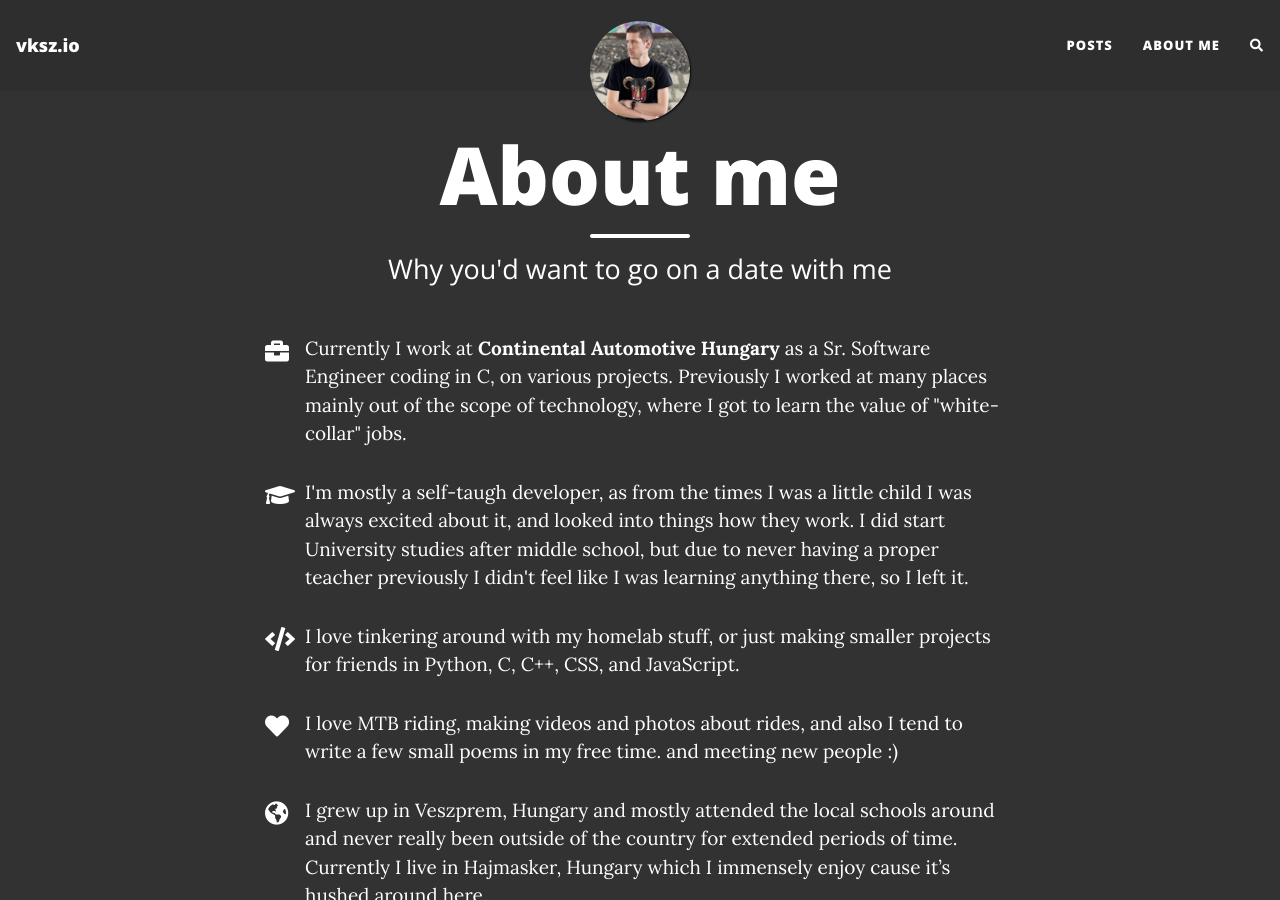
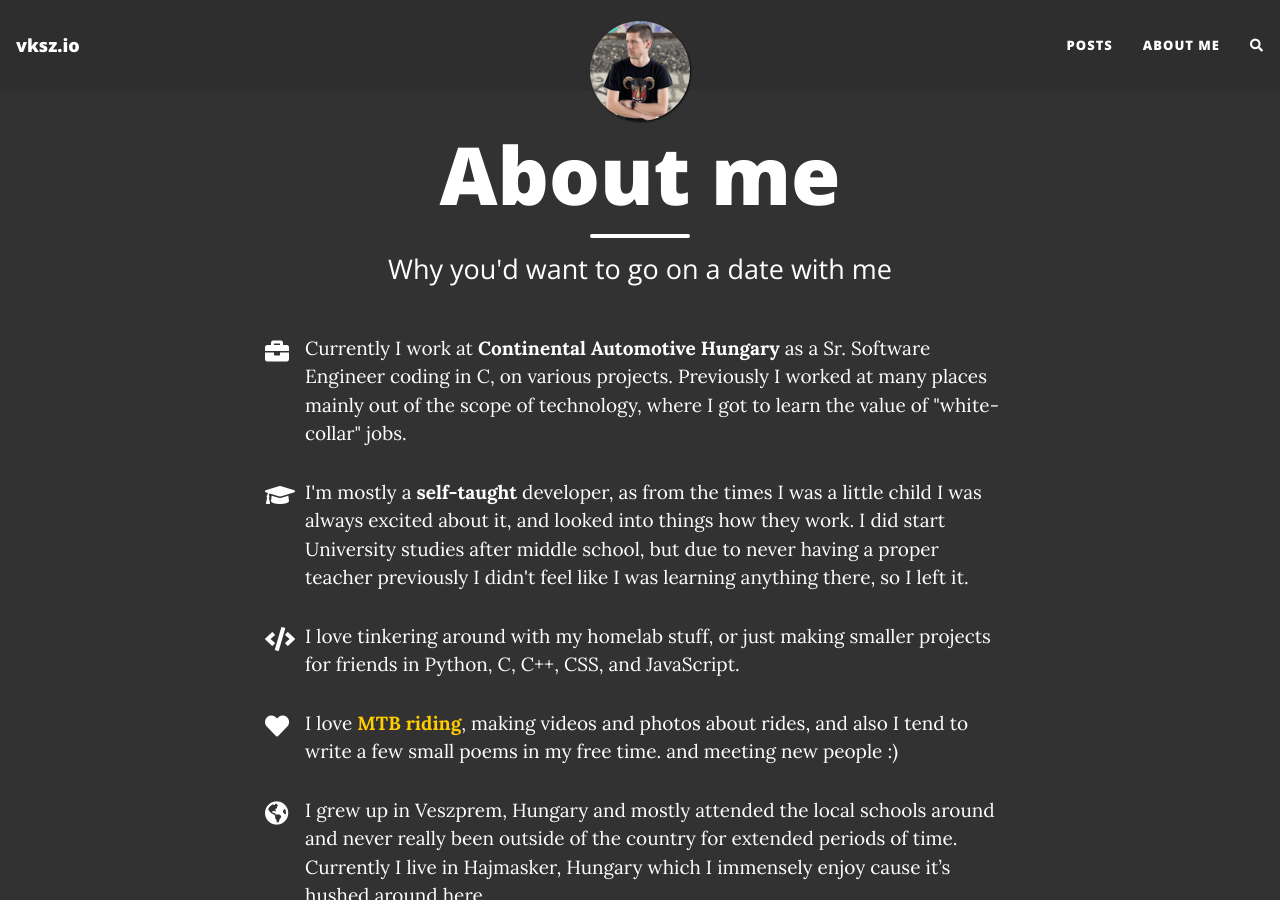
Before and after one commit to vakesz/vkszblog, a Jekyll site: the page built from aboutme.md, in a window 1280 px wide and 900 px high. Built offline with Jekyll 4.4.1, drawn with Linux system fonts in a browser that asks for light colours; nearby versions of some CDN libraries; comment, search, counter and statistics services are not loaded.

Commit message:
Update aboutme.md

```diff
--- a/aboutme.md
+++ b/aboutme.md
@@ -15,7 +15,7 @@ Currently I work at <strong>Continental Automotive Hungary</strong> as a Sr. Sof
 
 <p class="about-text">
 <span class="fa fa-graduation-cap about-icon"></span>
-I'm mostly a self-taugh developer, as from the times I was a little child I was always excited about it, and looked into things how they work. I did start University studies after middle school, but due to never having a proper teacher previously I didn't feel like I was learning anything there, so I left it.
+I'm mostly a <strong>self-taught</strong> developer, as from the times I was a little child I was always excited about it, and looked into things how they work. I did start University studies after middle school, but due to never having a proper teacher previously I didn't feel like I was learning anything there, so I left it.
 </p>
 
 <p class="about-text">
@@ -25,7 +25,7 @@ I love tinkering around with my homelab stuff, or just making smaller projects f
 
 <p class="about-text">
 <span class="fa fa-heart about-icon"></span>
-I love MTB riding, making videos and photos about rides, and also I tend to write a few small poems in my free time.
+I love <strong><a href="https://www.pinkbike.com/u/vakesz/">MTB riding</a></strong>, making videos and photos about rides, and also I tend to write a few small poems in my free time.
 and meeting new people :)
 </p>
 
```
